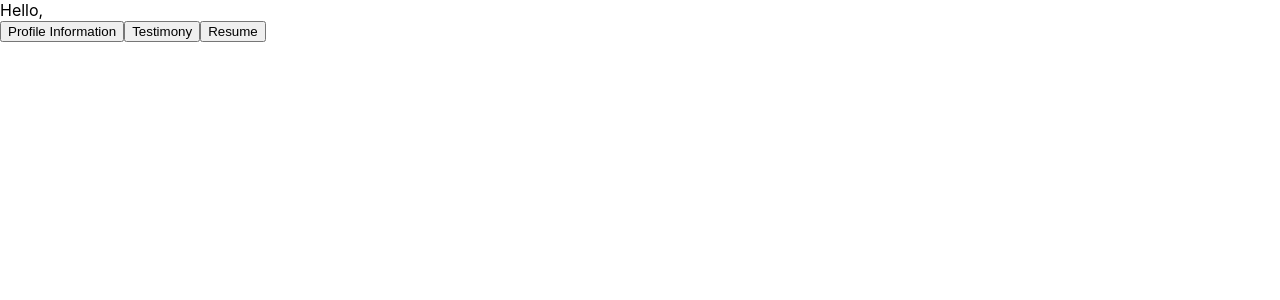
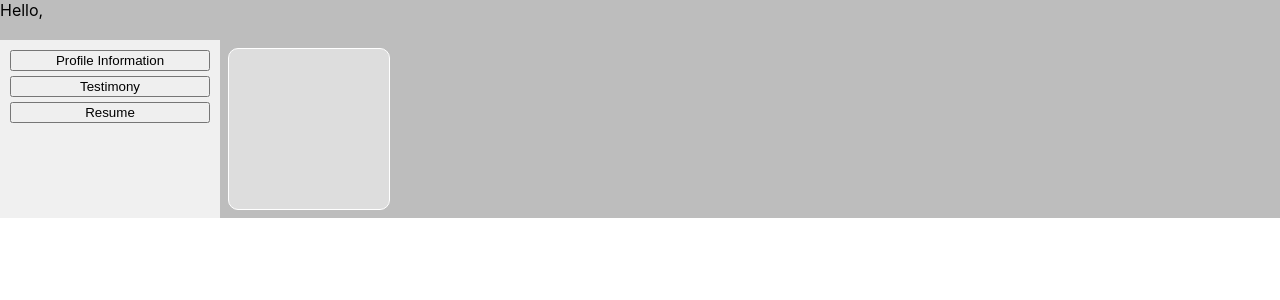
Before and after one commit to JS-7274/CSJSE-Clone, a React (Create React App) app in the folder csjse-app/client/: page /Profile in a window 1280 px wide. Shown: the top 300 px of the page. Built offline with nearby package versions, Linux system fonts and the light colour scheme.

Commit message:
Adding profile css to new file, Home styling work

```diff
--- a/csjse-app/client/src/pages/Home.js
+++ b/csjse-app/client/src/pages/Home.js
@@ -1,5 +1,6 @@
 import React from "react";
 import "../styles/Home.css";
+import HeroImage from "../assets/teacher07.jpg";
 import { Link } from "react-router-dom";
 
 function Home() {
@@ -16,9 +17,11 @@ function Home() {
 
       </div>
       <div className="info-section">
-        <img>
-
-        </img>
+        {/*<img
+          src={HeroImage}
+          alt="teacher facing a room of students"
+          className="hero"
+    />*/}
       </div>
     </div>
   );
--- a/csjse-app/client/src/styles/Home.css
+++ b/csjse-app/client/src/styles/Home.css
@@ -30,8 +30,9 @@
   align-items: center;
   justify-content: center;
   text-align: center;
-  width: 95%;
+  width: 98%;
   border-radius: 10px;
+
 }
 
 .info-section {
--- a/csjse-app/client/src/styles/Profile.css
+++ b/csjse-app/client/src/styles/Profile.css
@@ -0,0 +1,33 @@
+.profile-container {
+    display: flex;
+    background-color: #bdbdbd;
+  }
+
+  .profile-greeting {
+    margin-bottom: 20px;
+    display: flex;
+    align-items: center;
+  }
+
+  .sidebar {
+    width: 200px;
+    padding: 10px;
+    background-color: #f0f0f0;
+  }
+
+  .sidebar button {
+    display: block;
+    width: 100%;
+    margin-bottom: 5px;
+  }
+
+  .profile-content {
+    position: flex;
+    border: 1px solid #ffffff;
+    background-color: #dddddd;
+    align-items: center;
+    padding: 5rem;
+    border: 1px solid white;
+    border-radius: 10px;
+    margin: 0.5rem;
+  }
```
